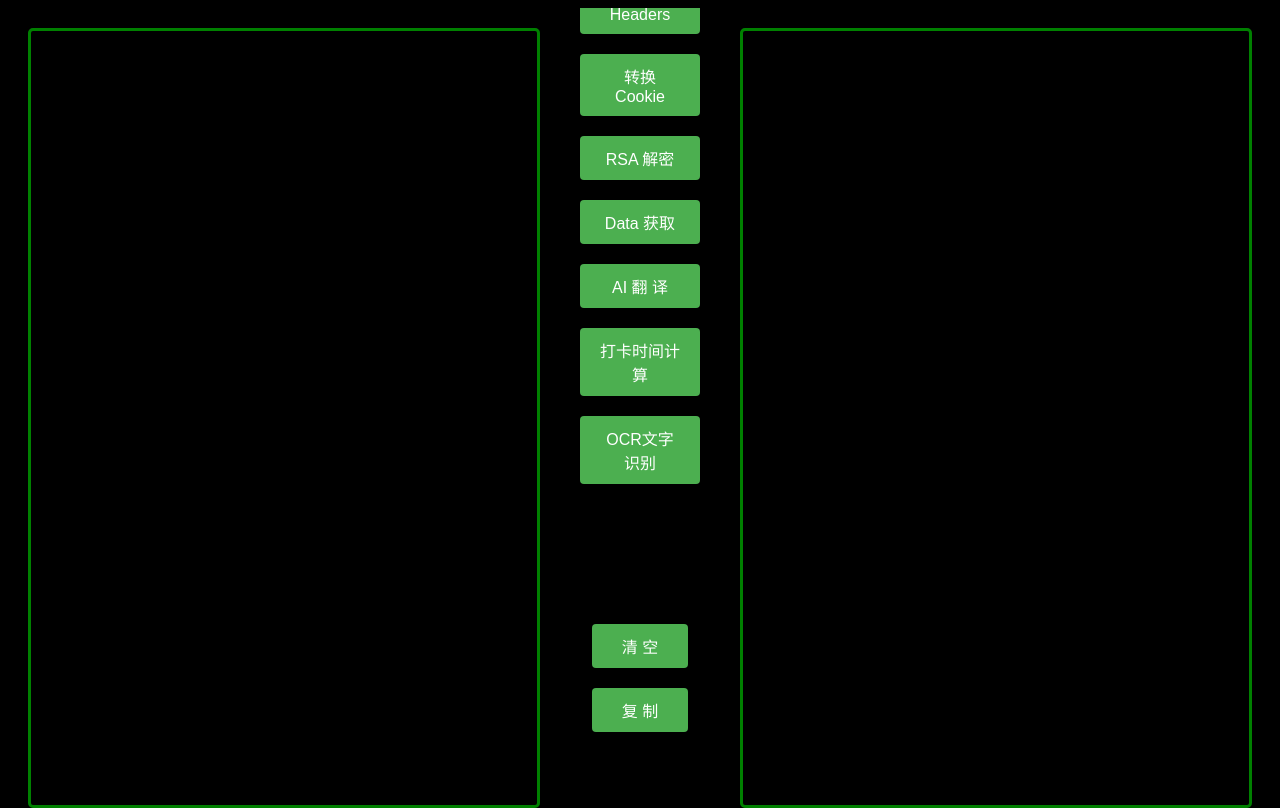
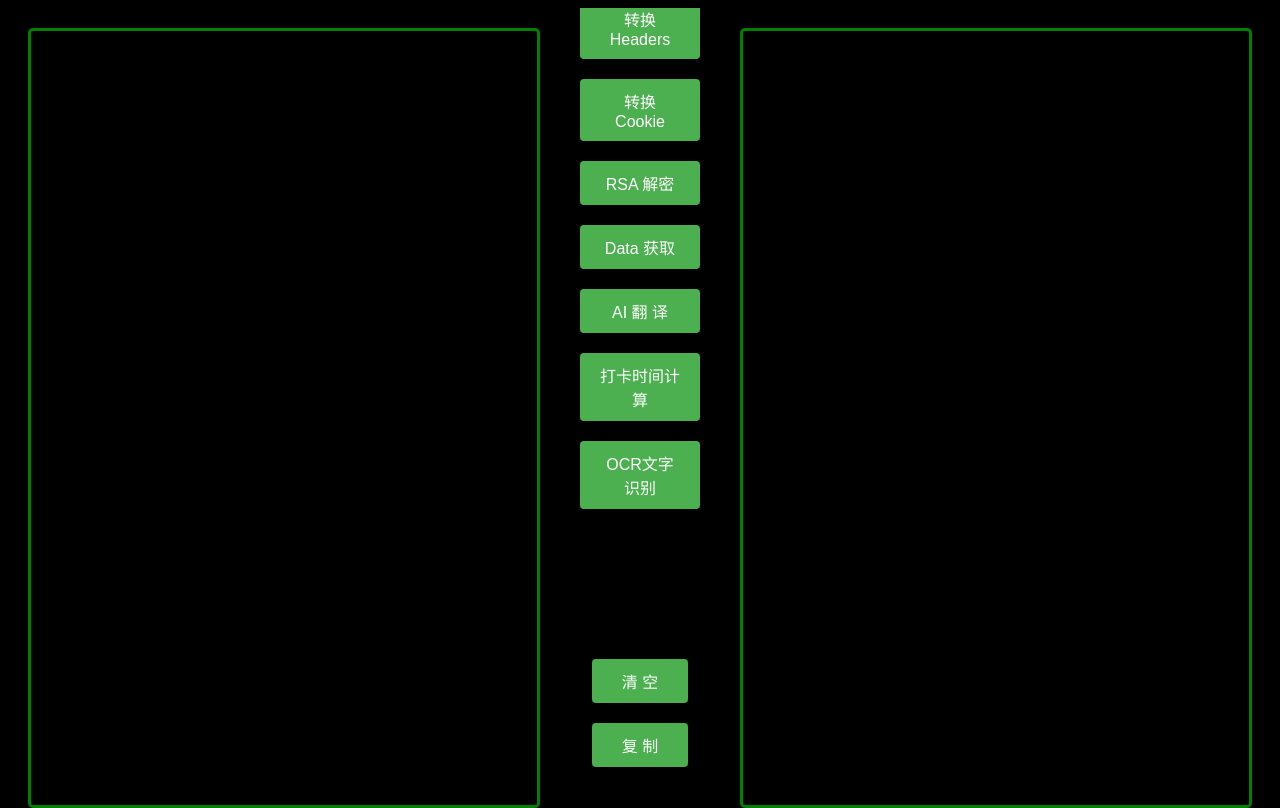
Before and after one commit to qnmlgbd250/turntool, a FastAPI app: page / in a window 1280 px wide. Run offline with FastAPI, Linux system fonts and the light colour scheme; a map, chart or similar area stays blank; some libraries are stand-ins or nearby versions.

Commit message:
调整位置

```diff
--- a/templates/home.html
+++ b/templates/home.html
@@ -114,14 +114,14 @@
             flex-direction: column;
             align-items: center;
             justify-content: center;
-            height: 400px;
+            height: 450px;
           }
           .menu-buttons-cc {
               display: flex;
             flex-direction: column;
             align-items: center;
             justify-content: center;
-            height: 500px;
+            height: 470px;
             }
 
 
```
